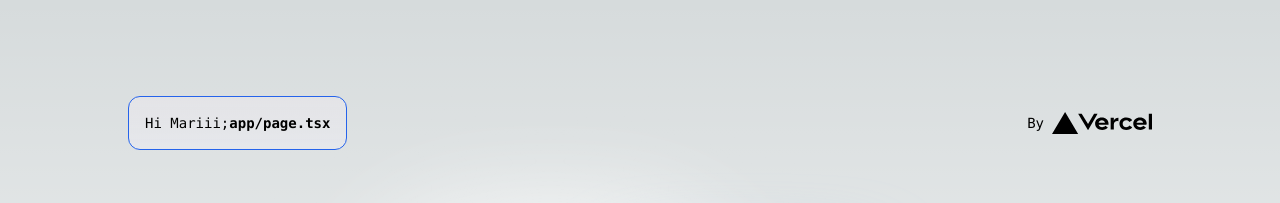
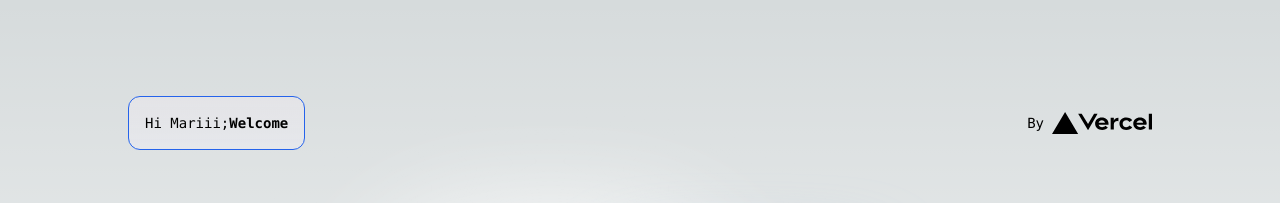
Before and after one commit to marimari-88/class-project, a Next.js app: page / in a window 1280 px wide. Shown: the top 203 px of the page. Built offline with nearby package versions, Linux system fonts and the light colour scheme.

Commit message:
Update page.tsx

```diff
--- a/app/page.tsx
+++ b/app/page.tsx
@@ -6,7 +6,7 @@ export default function Home() {
       <div className="z-10 w-full max-w-5xl items-center justify-between font-mono text-sm lg:flex">
         <p className="fixed left-0 top-0 flex w-full justify-center border-b border-blue-600 bg-gradient-to-b from-zinc-200 pb-6 pt-8 backdrop-blur-2xl dark:border-neutral-800 dark:bg-zinc-800/30 dark:from-inherit lg:static lg:w-auto  lg:rounded-xl lg:border lg:bg-gray-200 lg:p-4 lg:dark:bg-zinc-800/30">
           Hi Mariii;
-          <code className="font-mono font-bold">app/page.tsx</code>
+          <code className="font-mono font-bold">Welcome</code>
         </p>
         <div className="fixed bottom-0 left-0 flex h-48 w-full items-end justify-center bg-gradient-to-t from-white via-white dark:from-black dark:via-black lg:static lg:size-auto lg:bg-none">
           <a
```
